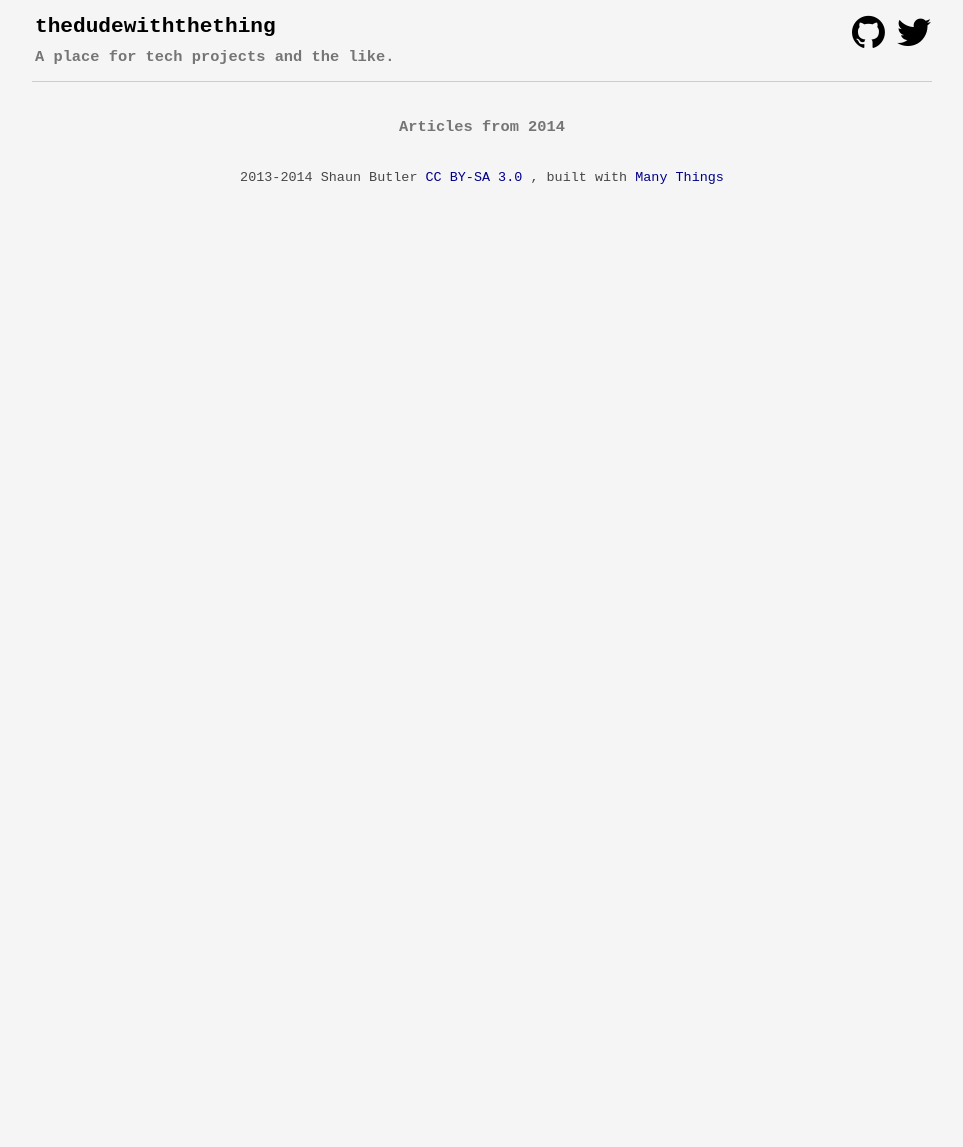
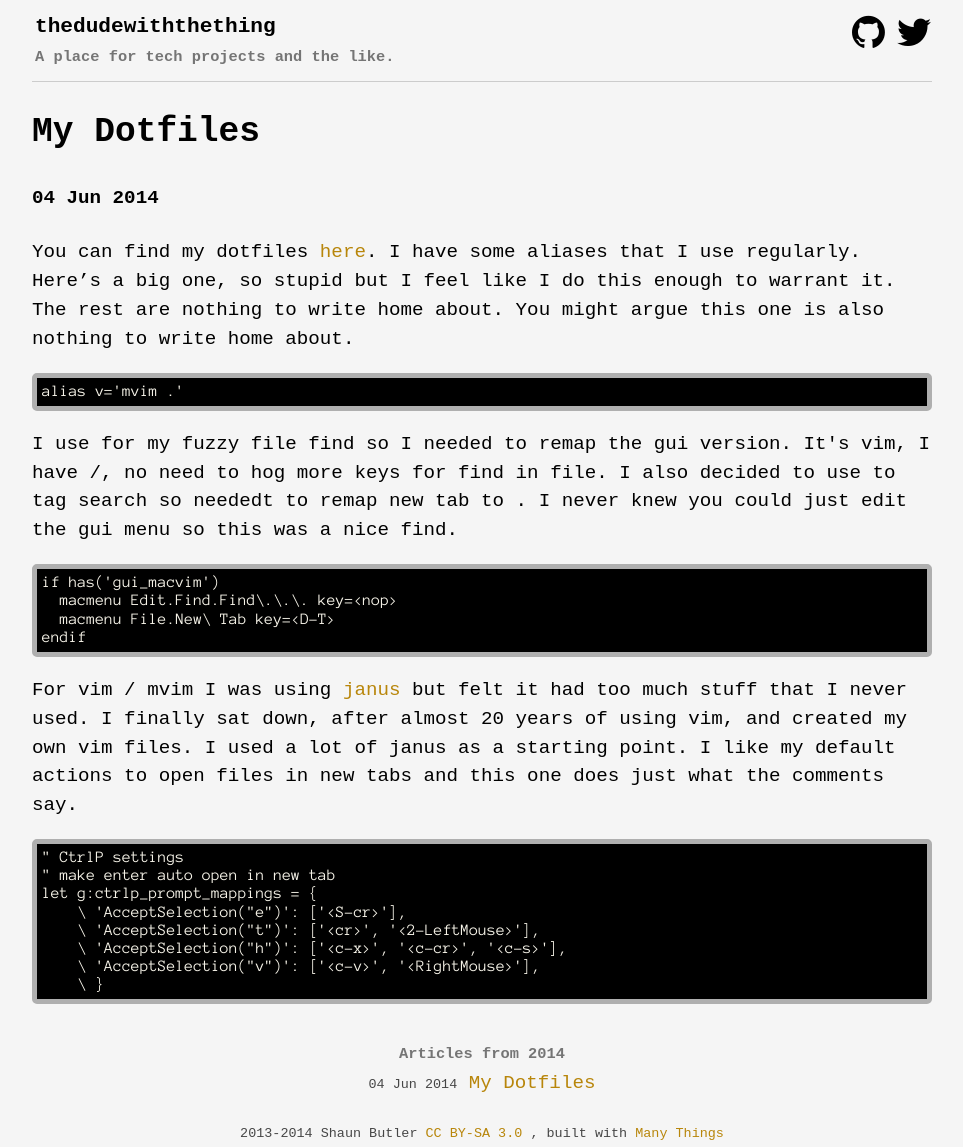
Before and after one commit to TheDudeWithTheThing/thedudewiththething.github.io, a Jekyll site: the page built from index.html, in a window 1280 px wide. Shown: the whole page, without its empty margins (158-1121 px from the left). Built offline with Jekyll 4.4.1, drawn with Linux system fonts in a browser that asks for light colours; some web fonts are replaced; Markdown is read by kramdown in place of the engine named in the settings; comment, search, counter and statistics services are not loaded; before the commit the page ends 900 px from its top, so only the background shows below that.

Commit message:
A post!
Layout changes and link color change

````diff
--- a/_layouts/default.html
+++ b/_layouts/default.html
@@ -38,7 +38,7 @@
             <h2>{{ site.description }}</h2>
           </div>
           <div class="right social">
-            <a class="huge github" href="https://github.com/thedudewiththething" title="@TheDudeWithTheThing on GitHub">
+            <a class="huge github float-shadow" href="https://github.com/thedudewiththething" title="@TheDudeWithTheThing on GitHub">
               <span class="fa fa-github"></i>
             </a>
             <a class="huge twitter" href="https://twitter.com/DudeWithThing" title="@DudeWithThing on Twitter">
@@ -70,6 +70,7 @@
           </div>
         {% endfor %}
       </ul>
+
       <div class="container middle">
         <small>
           2013-2014 Shaun Butler
--- /dev/null
+++ b/_posts/2014-06-04-my-dotfiles.md
@@ -0,0 +1,36 @@
+---
+title: My Dotfiles
+layout: post
+author: Shaun
+category: code
+tags: vim
+---
+
+You can find my dotfiles [here](https://github.com/TheDudeWithTheThing/dotfiles.git). I have some aliases that I use regularly. Here's a big one, so stupid but I feel like I do this enough to warrant it. The rest are nothing to write home about. You might argue this one is also nothing to write home about.
+
+```
+alias v='mvim .'
+```
+
+I use <D-F> for my fuzzy file find so I needed to remap the gui version. It's vim, I have /, no need to hog more keys for find in file. I also decided to use <D-t> to tag search so neededt to remap new tab to <D-T>. I never knew you could just edit the gui menu so this was a nice find.
+
+```
+if has('gui_macvim')
+  macmenu Edit.Find.Find\.\.\. key=<nop>
+  macmenu File.New\ Tab key=<D-T>
+endif
+```
+
+For vim / mvim I was using [janus](https://github.com/carlhuda/janus) but felt it had too much stuff that I never used. I finally sat down, after almost 20 years of using vim, and created my own vim files. I used a lot of janus as a starting point. I like my default actions to open files in new tabs and this one does just what the comments say.
+
+
+```
+" CtrlP settings
+" make enter auto open in new tab
+let g:ctrlp_prompt_mappings = {
+    \ 'AcceptSelection("e")': ['<S-cr>'],
+    \ 'AcceptSelection("t")': ['<cr>', '<2-LeftMouse>'],
+    \ 'AcceptSelection("h")': ['<c-x>', '<c-cr>', '<c-s>'],
+    \ 'AcceptSelection("v")': ['<c-v>', '<RightMouse>'],
+    \ }
+```
--- a/stylesheets/site.css
+++ b/stylesheets/site.css
@@ -14,7 +14,7 @@ body {
 article, aside, details, figcaption, figure, footer, hgroup, header, main, nav, section, summary {
   display: block; }
   article a, aside a, details a, figcaption a, figure a, footer a, hgroup a, header a, main a, nav a, section a, summary a {
-    color: #000088;
+    color: #B8860B;
     text-decoration: none; }
     article a:hover, aside a:hover, details a:hover, figcaption a:hover, figure a:hover, footer a:hover, hgroup a:hover, header a:hover, main a:hover, nav a:hover, section a:hover, summary a:hover {
       text-decoration: underline; }
````
